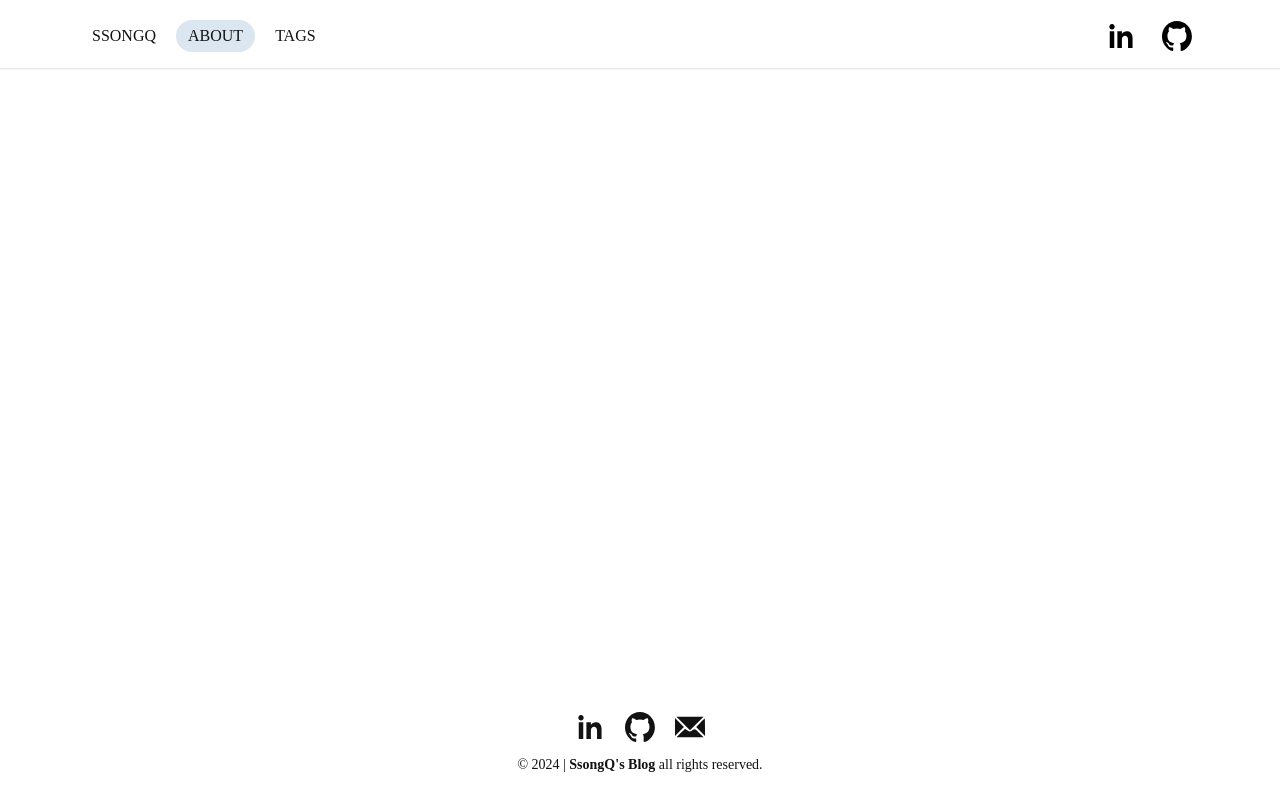
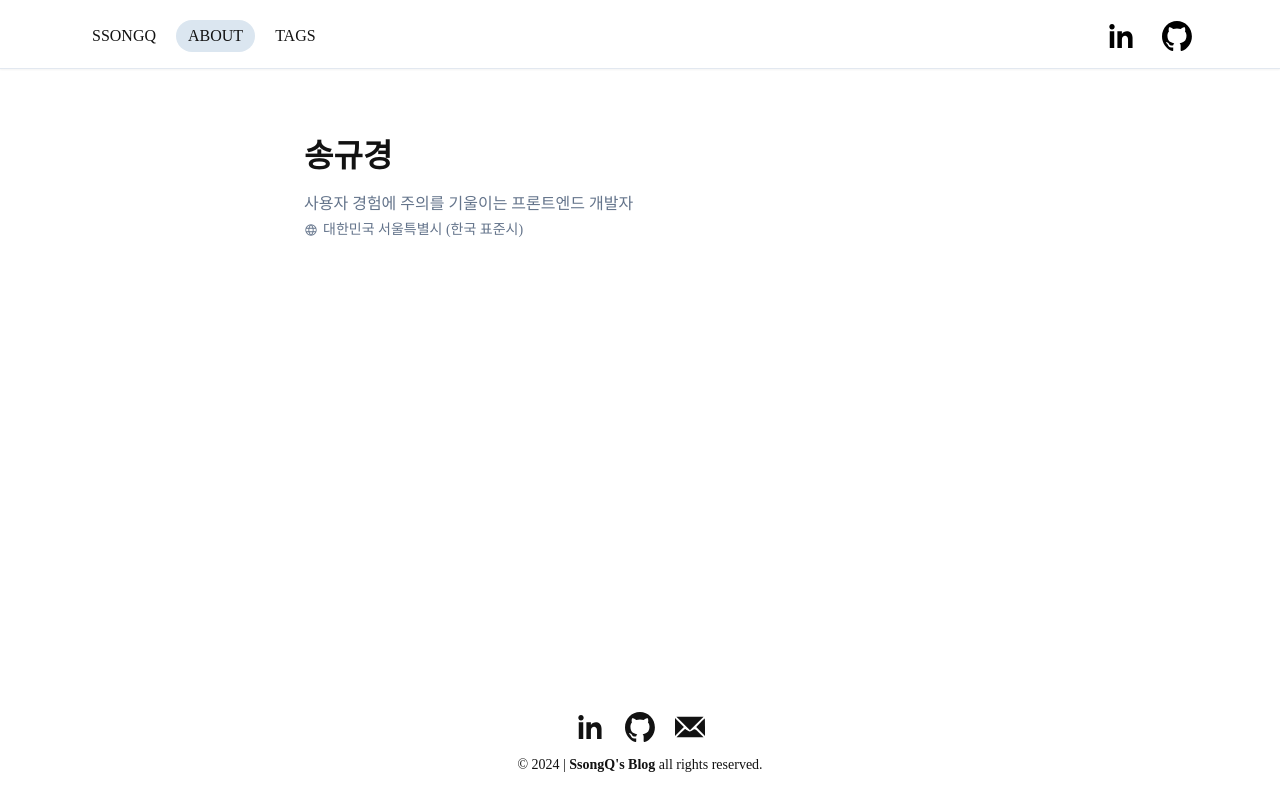
Before and after one commit to SsongQ-92/ssongq.blog, a Next.js app: page /about/ko in a window 1280 px wide. Built offline with nearby package versions, Linux system fonts and the light colour scheme; a web font is replaced by a local one.

Commit message:
✨ [Feat] 자기소개 간략 소개 문구 및 글로브 아이콘 추가

```diff
--- a/src/app/about/_components/AboutPage.tsx
+++ b/src/app/about/_components/AboutPage.tsx
@@ -1,7 +1,8 @@
 import { Metadata } from 'next';
 
+import IconGlobe from '@/components/icon/Globe';
+import Section from '@/components/ui/Section';
 import { RESUME_DATA } from '@/data/resume-data';
-import { Construction } from 'lucide-react';
 
 export function generateMetadata(): Metadata {
   return {
@@ -12,6 +13,28 @@ export function generateMetadata(): Metadata {
 
 export default function AboutPage() {
   return (
-    <main className='container relative scroll-my-12 mx-auto overflow-auto p-6 sm:p-9 md:p-16 print:p-12 print:pt-0'></main>
+    <main className='container relative scroll-my-40 mx-auto overflow-auto p-20 sm:p-35 md:p-60 print:p-45 print:pt-0'>
+      <Section className='mx-auto w-full max-w-2xl space-y-30 print-space-y-15'>
+        <div className='flex flex-col-reverse items-center justify-between gap-15 sm:flex-row'>
+          <div className='flex-1 space-y-6 text-center sm:text-start'>
+            <h1 className='mb-12 text-32 font-bold'>{RESUME_DATA.name}</h1>
+            <p className='max-w-md text-pretty text-muted-foreground print:text-12'>
+              {RESUME_DATA.about}
+            </p>
+            <p className='max-w-md items-center text-pretty text-14 text-muted-foreground'>
+              <a
+                className='inline-flex items-center gap-x-5 align-baseline leading-none hover:underline'
+                href={RESUME_DATA.locationLink}
+                target='_blank'
+                rel='noreferrer'
+              >
+                <IconGlobe className='size-14 fill-muted-foreground' />
+                {RESUME_DATA.location}
+              </a>
+            </p>
+          </div>
+        </div>
+      </Section>
+    </main>
   );
 }
--- /dev/null
+++ b/src/components/icon/Globe.tsx
@@ -0,0 +1,7 @@
+export default function IconGlobe({ ...props }) {
+  return (
+    <svg width='1em' height='1em' viewBox='0 0 256 256' {...props}>
+      <path d='M128,24h0A104,104,0,1,0,232,128,104.12,104.12,0,0,0,128,24Zm88,104a87.61,87.61,0,0,1-3.33,24H174.16a157.44,157.44,0,0,0,0-48h38.51A87.61,87.61,0,0,1,216,128ZM102,168H154a115.11,115.11,0,0,1-26,45A115.27,115.27,0,0,1,102,168Zm-3.9-16a140.84,140.84,0,0,1,0-48h59.88a140.84,140.84,0,0,1,0,48ZM40,128a87.61,87.61,0,0,1,3.33-24H81.84a157.44,157.44,0,0,0,0,48H43.33A87.61,87.61,0,0,1,40,128ZM154,88H102a115.11,115.11,0,0,1,26-45A115.27,115.27,0,0,1,154,88Zm52.33,0H170.71a135.28,135.28,0,0,0-22.3-45.6A88.29,88.29,0,0,1,206.37,88ZM107.59,42.4A135.28,135.28,0,0,0,85.29,88H49.63A88.29,88.29,0,0,1,107.59,42.4ZM49.63,168H85.29a135.28,135.28,0,0,0,22.3,45.6A88.29,88.29,0,0,1,49.63,168Zm98.78,45.6a135.28,135.28,0,0,0,22.3-45.6h35.66A88.29,88.29,0,0,1,148.41,213.6Z' />
+    </svg>
+  );
+}
--- a/src/data/resume-data.ts
+++ b/src/data/resume-data.ts
@@ -6,10 +6,10 @@ export const RESUME_DATA = {
   name: '송규경',
   initials: 'SsongQ',
   location: '대한민국 서울특별시 (한국 표준시)',
-  locationLick: 'https://www.google.com/maps/place/seoul',
-  about: '사용자 경험을 중요시하는 프론트엔드 개발자',
+  locationLink: 'https://www.google.com/maps/place/seoul',
+  about: '사용자 경험에 주의를 기울이는 프론트엔드 개발자',
   summary:
-    '불편함을 해결하거나 편리함을 제공하는 프로덕트를 직접 빠르게 만들 수 있다는 점에서 웹 개발에 큰 매력을 느끼고 있습니다.\n단순히 기능을 구현하는 것을 넘어, 일관된 인터페이스와 예측 가능한 동작을 통해 더 나은 경험을 제공하는 것이 중요하다고 느낍니다. \n협업에서는 팀원들 역시 코드의 “사용자”라고 생각하여, 재사용 가능하고 가독성 높은 코드가 작성될 수 있도록 “왜?”라는 질문을 통해 근거 있는 코드를 작성하려 노력합니다.\n 기본기 있는 기술을 바탕으로, 사용자에게 실질적인 가치를 제공하는 서비스를 개발하는 것이 개발 공부의 동기이자 목표입니다.',
+    '불편함을 해결하거나 편리함을 제공하는 프로덕트를 직접 빠르게 만들 수 있다는 점에서 웹 개발에 큰 매력을 느끼고 있습니다.\n단순히 기능을 구현하는 것을 넘어, 일관된 인터페이스와 예측 가능한 동작을 통해 더 나은 경험을 제공하는 것이 중요하다고 느낍니다. \n협업에서는 팀원들 역시 코드의 “사용자”라고 생각하여, 재사용 가능하고 가독성 높은 코드가 작성될 수 있도록 “왜?”라는 질문을 통해 근거 있는 코드를 작성하려 노력합니다.\n기본기를 바탕으로한 완성도 있는 기술과 함께, 사용자에게 실질적인 가치를 제공하는 서비스를 개발하는 것이 개발 공부의 동기이자 목표입니다.',
   avatarUrl: 'https://avatars.githubusercontent.com/u/176848469?v=4',
   contact: {
     email: myEmail,
```
